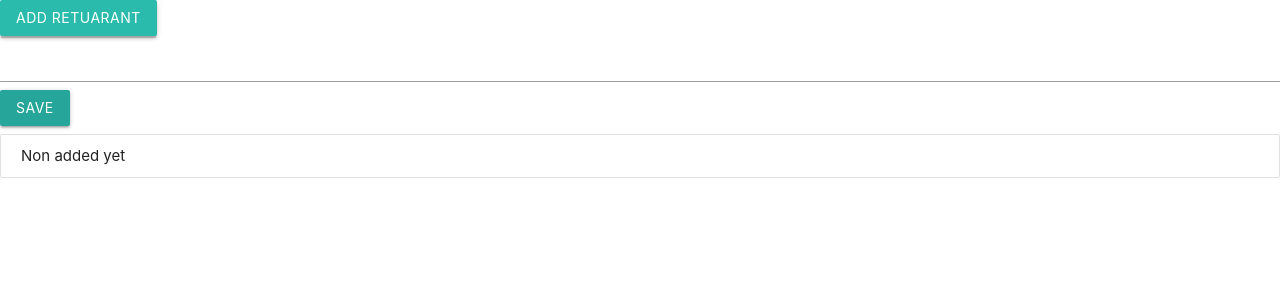
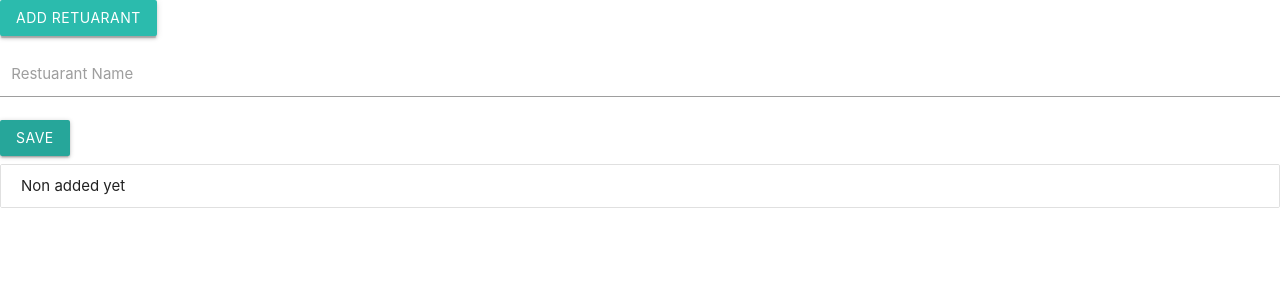
Before and after one commit to hareendras/TddReact, a React (Vite) app: page / in a window 1280 px wide. Both pictures are taken after a click on the button "ADD RETUARANT". Shown: the top 300 px of the page. Built offline with nearby package versions, Linux system fonts and the light colour scheme.

Commit message:
styles added

```diff
--- a/src/NewRestuarantForm.js
+++ b/src/NewRestuarantForm.js
@@ -1,7 +1,7 @@
 import React, { Component } from "react";
-import { Button } from "react-materialize";
+import { Button, TextInput } from "react-materialize";
 
-export default class NewRestuarantForm extends Component {
+export default class NewRestuarantForm extends React.Component {
   state = { inputText: "" };
   handleTextChange = event => {
     this.setState({ inputText: event.target.value });
@@ -16,8 +16,8 @@ export default class NewRestuarantForm extends Component {
 
     return (
       <div>
-        <input
-          type="text"
+        <TextInput
+          label="Restuarant Name"
           value={inputText}
           onChange={this.handleTextChange}
           data-test="newRetuarantName"
--- a/src/ResturantListPage.js
+++ b/src/ResturantListPage.js
@@ -1,9 +1,9 @@
-import React, { Component } from "react";
-import NewResturantForm from "./NewRestuarantForm";
-import RestuarantList from "./ResturantList";
+import React from "react";
+import NewRestuarantForm from "./NewRestuarantForm";
+import ResturantList from "./ResturantList";
 import { Button } from "react-materialize";
 
-export default class ResturantListPage extends Component {
+export default class ResturantListPage extends React.Component {
   state = { restuarantNames: [], showNewResturantForm: false };
   handleAddReturant = newRetuarantName => {
     this.setState(state => ({
@@ -26,9 +26,9 @@ export default class ResturantListPage extends Component {
           Add Retuarant
         </Button>
         {showNewResturantForm ? (
-          <NewResturantForm onSave={this.handleAddReturant} />
+          <NewRestuarantForm onSave={this.handleAddReturant} />
         ) : null}
-        <RestuarantList restuarants={restuarantNames} />
+        <ResturantList restuarants={restuarantNames} />
       </div>
     );
   }
```
